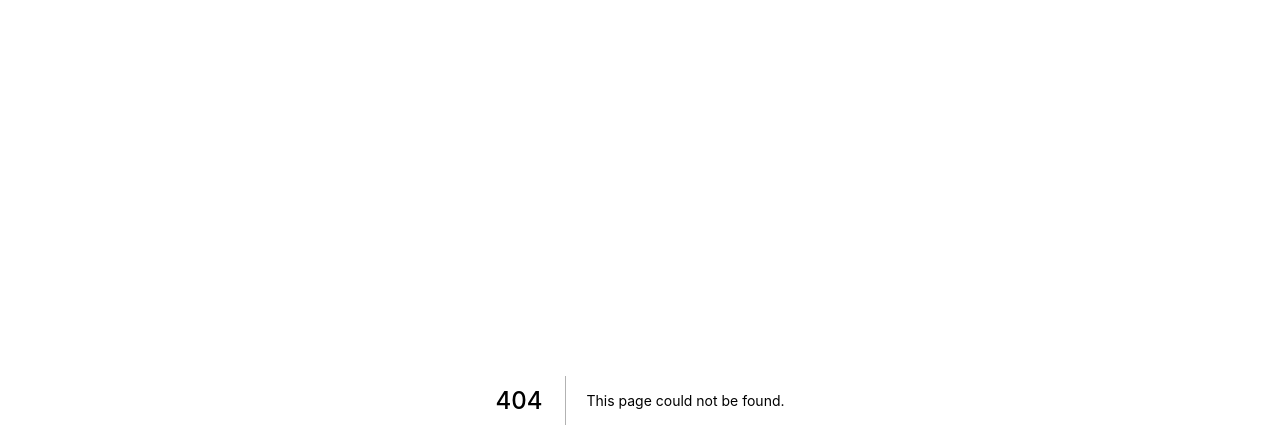
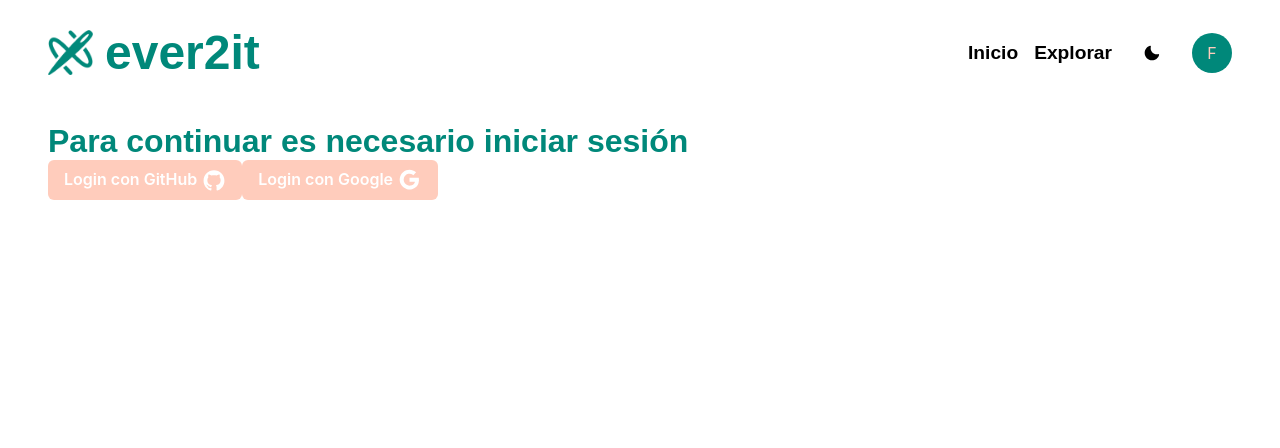
Before and after one commit to fran-veiras/everTwit, a Next.js app: page /login in a window 1280 px wide. Before the commit this address had no page. Shown: the top 448 px of the page. Built offline with nearby package versions, Linux system fonts and the light colour scheme; no server answers.

Commit message:
login with githHub and google added

```diff
--- /dev/null
+++ b/firebase/client.js
@@ -0,0 +1,45 @@
+import firebase from 'firebase';
+
+const firebaseConfig = {
+  apiKey: 'AIzaSyBaqyBjtlxeNzU4tUDyRfQ1Vcf-4obgSSU',
+  authDomain: 'evertwit-3ed1d.firebaseapp.com',
+  projectId: 'evertwit-3ed1d',
+  storageBucket: 'evertwit-3ed1d.appspot.com',
+  messagingSenderId: '860268111903',
+  appId: '1:860268111903:web:4026ce06c45777dd484d2a',
+  measurementId: 'G-H4WGLR9JQL',
+};
+
+firebase.apps.length === 0 && firebase.initializeApp(firebaseConfig);
+
+const mapUserFromFirebaseAuthToUser = (user) => {
+  const { email, uid } = user;
+
+  return {
+    email,
+    uid,
+  };
+};
+
+export const onAuthStateChange = (onChange) => {
+  return firebase.auth().onAuthStateChanged((user) => {
+    const normalizedUser = user ? mapUserFromFirebaseAuthToUser(user) : null;
+    onChange(normalizedUser);
+  });
+};
+
+export const loginWithGitHub = () => {
+  const githubProvider = new firebase.auth.GithubAuthProvider();
+  return firebase
+    .auth()
+    .signInWithPopup(githubProvider)
+    .then(mapUserFromFirebaseAuthToUser);
+};
+
+export const loginWithGoogle = () => {
+  const googleProvider = new firebase.auth.GoogleAuthProvider();
+  return firebase
+    .auth()
+    .signInWithPopup(googleProvider)
+    .then(mapUserFromFirebaseAuthToUser);
+};
--- /dev/null
+++ b/hooks/useUser.js
@@ -0,0 +1,17 @@
+import { useEffect, useState } from 'react';
+import { onAuthStateChange } from '../firebase/client';
+
+export const USER_STATES = {
+  NOT_LOGED: null,
+  NOT_KNOWN: undefined,
+};
+
+export default function useUser() {
+  const [user, setUser] = useState(USER_STATES.NOT_KNOWN);
+
+  useEffect(() => {
+    onAuthStateChange((user) => setUser(user));
+  }, []);
+
+  return user;
+}
--- a/package.json
+++ b/package.json
@@ -12,6 +12,7 @@
     "@emotion/react": "^11.7.1",
     "@emotion/styled": "^11.6.0",
     "@reduxjs/toolkit": "^1.7.1",
+    "firebase": "^8.2.4",
     "framer-motion": "^5.6.0",
     "next": "^12.0.9",
     "react": "17.0.2",
--- /dev/null
+++ b/pages/login/index.js
@@ -0,0 +1,41 @@
+import { Box, Button, Container, Heading } from '@chakra-ui/react';
+import { Header } from '../../Components/Header';
+import { loginWithGitHub, loginWithGoogle } from '../../firebase/client';
+import useUser from '../../hooks/useUser';
+import GitHub from '../../public/icons/gitHub';
+import GoogleIcon from '../../public/icons/google';
+
+export default function Login() {
+  const user = useUser();
+
+  console.log(user);
+
+  const handleGitHubLogin = () => {
+    loginWithGitHub().catch((err) => {
+      console.log('nada');
+    });
+  };
+
+  const handleGoogleLogin = () => {
+    loginWithGoogle().catch((err) => {
+      console.log(err);
+    });
+  };
+
+  return (
+    <Container my={6}>
+      <Header />
+      <Box my={10}>
+        <Heading variant="title">
+          Para continuar es necesario iniciar sesión
+        </Heading>
+        <Button onClick={handleGitHubLogin} background="secondary" color="#fff">
+          Login con GitHub <GitHub />
+        </Button>
+        <Button onClick={handleGoogleLogin} background="secondary" color="#fff">
+          Login con Google <GoogleIcon />
+        </Button>
+      </Box>
+    </Container>
+  );
+}
--- /dev/null
+++ b/public/icons/gitHub.js
@@ -0,0 +1,30 @@
+import * as React from 'react';
+
+function GitHub(props) {
+  return (
+    <>
+      <svg
+        className="icon"
+        height={24}
+        viewBox="-1163 1657.697 56.693 56.693"
+        width={24}
+        xmlns="http://www.w3.org/2000/svg"
+        {...props}
+        fill="#fff"
+      >
+        <path
+          clipRule="evenodd"
+          d="M-1134.66 1662.916c-13.6 0-24.63 11.027-24.63 24.63 0 10.882 7.057 20.115 16.844 23.371 1.23.228 1.683-.534 1.683-1.184 0-.587-.023-2.528-.034-4.586-6.852 1.49-8.298-2.906-8.298-2.906-1.12-2.847-2.734-3.604-2.734-3.604-2.235-1.529.168-1.497.168-1.497 2.473.173 3.776 2.538 3.776 2.538 2.196 3.765 5.761 2.677 7.167 2.047.221-1.591.86-2.678 1.564-3.293-5.47-.623-11.222-2.735-11.222-12.172 0-2.69.962-4.886 2.538-6.611-.256-.62-1.099-3.126.239-6.519 0 0 2.068-.661 6.774 2.525 1.965-.545 4.072-.82 6.165-.829 2.093.01 4.202.284 6.17.83 4.701-3.187 6.767-2.526 6.767-2.526 1.34 3.393.497 5.898.241 6.519 1.58 1.725 2.535 3.922 2.535 6.61 0 9.46-5.762 11.544-11.246 12.153.883.765 1.67 2.264 1.67 4.561 0 3.296-.028 5.948-.028 6.76 0 .655.443 1.423 1.691 1.181 9.782-3.26 16.83-12.49 16.83-23.368 0-13.603-11.027-24.63-24.63-24.63z"
+          fillRule="evenodd"
+        />
+        <path d="M-1149.961 1698.28c-.054.122-.247.159-.422.075-.18-.08-.28-.248-.221-.37.053-.126.245-.161.424-.077.179.08.28.249.219.371zm-.303-.225M-1148.963 1699.392c-.118.109-.348.058-.504-.114-.16-.172-.19-.401-.071-.512.12-.108.343-.057.505.114.16.174.192.402.07.512zm-.235-.252M-1147.992 1700.81c-.151.106-.398.007-.55-.212-.152-.219-.152-.482.003-.587.152-.105.396-.01.55.207.15.223.15.485-.003.592zm0 0M-1146.662 1702.181c-.135.15-.423.109-.633-.094-.215-.199-.275-.48-.14-.63.137-.149.426-.107.638.095.214.198.279.482.135.63zm0 0M-1144.826 1702.977c-.06.193-.337.28-.616.198-.279-.084-.46-.31-.405-.505.058-.194.337-.285.617-.198.279.084.461.309.404.505zm0 0M-1142.81 1703.124c.006.203-.23.372-.523.375-.295.007-.533-.157-.536-.357 0-.205.23-.372.525-.377.293-.006.533.158.533.36zm0 0M-1140.935 1702.805c.035.198-.169.402-.46.456-.285.053-.55-.07-.586-.267-.036-.203.171-.406.457-.459.291-.05.552.069.589.27zm0 0" />
+      </svg>
+      <style jsx>{`
+        .icon {
+          margin-left: 5px;
+        }
+      `}</style>
+    </>
+  );
+}
+export default GitHub;
--- /dev/null
+++ b/public/icons/google.js
@@ -0,0 +1,26 @@
+import * as React from 'react';
+
+const GoogleIcon = (props) => (
+  <svg
+    style={{
+      enableBackground: 'new 0 0 56.6934 56.6934',
+    }}
+    className="icon"
+    height={24}
+    width={24}
+    viewBox="0 0 60 60"
+    xmlSpace="preserve"
+    xmlns="http://www.w3.org/2000/svg"
+    fill="#fff"
+    {...props}
+  >
+    <path d="M51.981 24.481c-7.717-.004-15.435-.002-23.152 0 .001 3.2-.004 6.401.002 9.6h13.407c-.518 3.068-2.34 5.873-4.926 7.6-1.625 1.093-3.492 1.802-5.416 2.139-1.938.33-3.94.373-5.872-.018a14.452 14.452 0 0 1-5.477-2.365 15.287 15.287 0 0 1-5.639-7.555c-1.048-3.079-1.056-6.505.005-9.58a15.266 15.266 0 0 1 3.57-5.8c1.986-2.033 4.567-3.486 7.348-4.082a14.57 14.57 0 0 1 7.223.294 13.333 13.333 0 0 1 5.305 3.116c1.512-1.503 3.017-3.016 4.527-4.523.792-.81 1.624-1.586 2.39-2.42-2.292-2.121-4.98-3.827-7.917-4.905-5.287-1.946-11.25-1.987-16.572-.145C14.79 7.891 9.682 12.377 6.85 18.046a24.477 24.477 0 0 0-2.138 6.184c-1.088 5.343-.33 11.04 2.135 15.908a24.788 24.788 0 0 0 6.684 8.215 24.487 24.487 0 0 0 8.94 4.508c4.098 1.099 8.46 1.074 12.586.135 3.728-.858 7.256-2.64 10.073-5.24 2.977-2.736 5.1-6.34 6.224-10.214 1.227-4.225 1.396-8.736.627-13.06z" />
+    <style jsx>{`
+      .icon {
+        margin-left: 5px;
+      }
+    `}</style>
+  </svg>
+);
+
+export default GoogleIcon;
```
Also changed, not shown: 1 other file (tests, documents, lock files or other folders).
